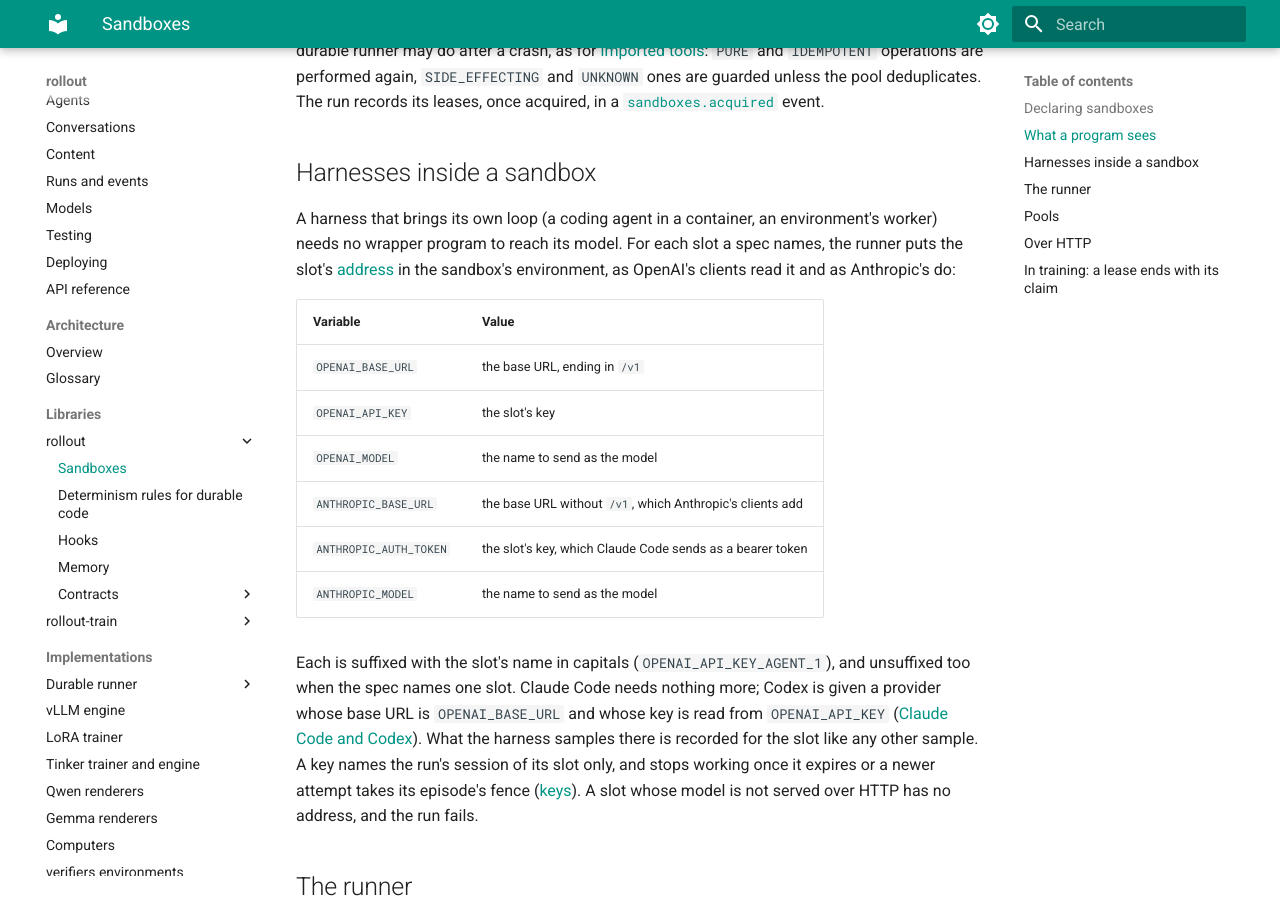
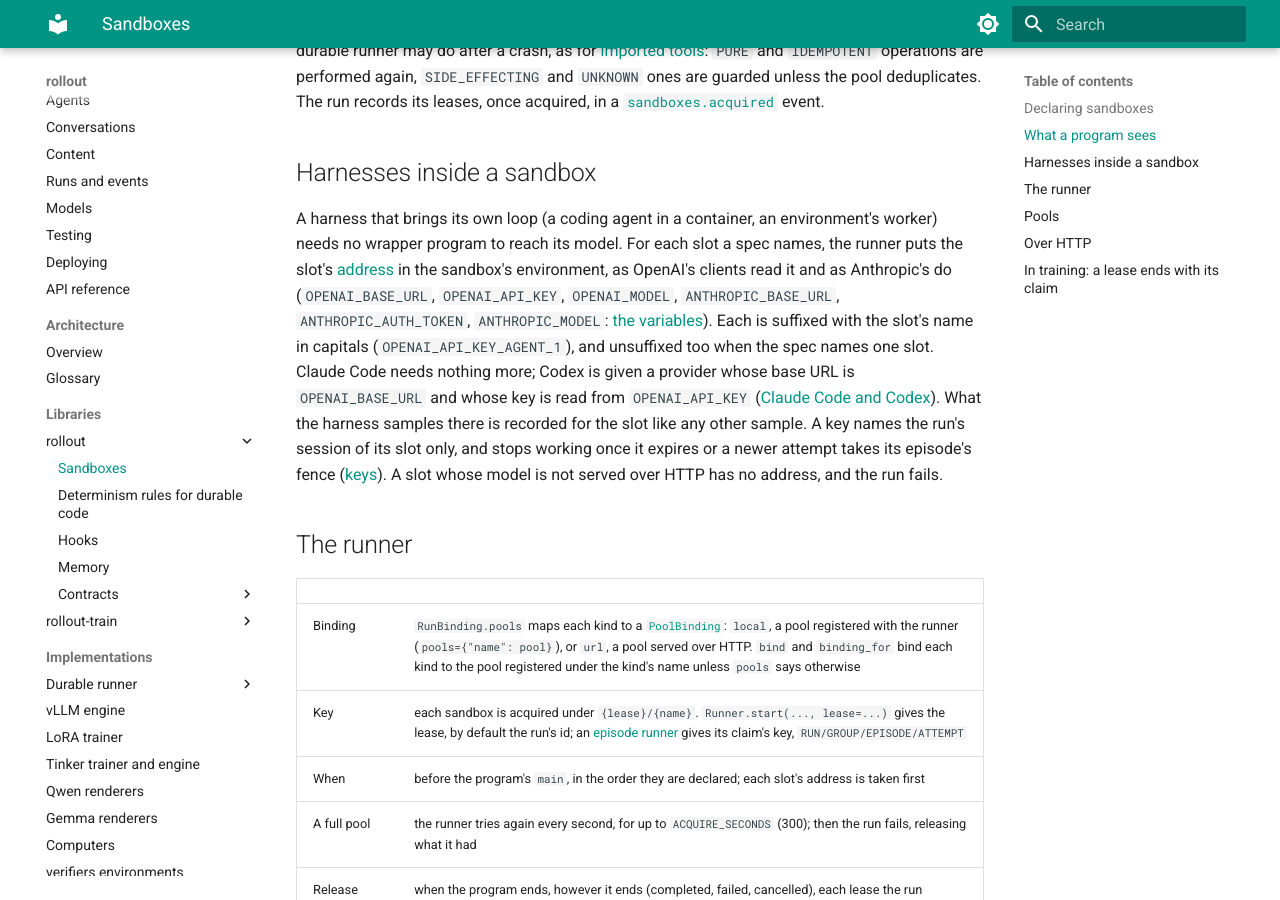
Before and after one commit to by77er/distributed_agents_environments, an MkDocs documentation site: the page built from docs/libraries/rollout/sandboxes.md, in a window 1280 px wide and 900 px high, scrolled down 2891 px. Built offline with MkDocs 1.6.1 and Material for MkDocs 9.7.7, drawn with Linux system fonts in a browser that asks for light colours.

Commit message:
Docs: say the harness's variables and the hooks rule once, on the gateway's page
The table of variables a sandbox's harness is given was written on the
sandboxes page and the gateway's; the rule that only a gateway in the
runner's process tells the runner's hooks of a harness's samples was
written on five pages. The gateway's page holds each; the others link.

Co-Authored-By: Claude Opus 5.5 <noreply@anthropic.com>
Claude-Session: https://claude.ai/code/session_01AxRszaiGt82VWkd91J1awf

```diff
--- a/docs/libraries/rollout/sandboxes.md
+++ b/docs/libraries/rollout/sandboxes.md
@@ -100,19 +100,10 @@ acquired, in a [`sandboxes.acquired`](contracts/run-events.md#lifecycle) event.
 A harness that brings its own loop (a coding agent in a container, an environment's worker) needs no wrapper program
 to reach its model. For each slot a spec names, the runner puts the slot's
 [address](../rollout-train/harness-endpoint.md) in the sandbox's environment, as OpenAI's clients read it and as
-Anthropic's do:
-
-| Variable | Value |
-|---|---|
-| `OPENAI_BASE_URL` | the base URL, ending in `/v1` |
-| `OPENAI_API_KEY` | the slot's key |
-| `OPENAI_MODEL` | the name to send as the model |
-| `ANTHROPIC_BASE_URL` | the base URL without `/v1`, which Anthropic's clients add |
-| `ANTHROPIC_AUTH_TOKEN` | the slot's key, which Claude Code sends as a bearer token |
-| `ANTHROPIC_MODEL` | the name to send as the model |
-
-Each is suffixed with the slot's name in capitals (`OPENAI_API_KEY_AGENT_1`), and unsuffixed too when the spec names
-one slot. Claude Code needs nothing more; Codex is given a provider whose base URL is `OPENAI_BASE_URL` and whose key
+Anthropic's do (`OPENAI_BASE_URL`, `OPENAI_API_KEY`, `OPENAI_MODEL`, `ANTHROPIC_BASE_URL`, `ANTHROPIC_AUTH_TOKEN`,
+`ANTHROPIC_MODEL`: [the variables](../rollout-train/gateway.md#claude-code-and-codex)). Each is suffixed with the
+slot's name in capitals (`OPENAI_API_KEY_AGENT_1`), and unsuffixed too when the spec names one slot. Claude Code
+needs nothing more; Codex is given a provider whose base URL is `OPENAI_BASE_URL` and whose key
 is read from `OPENAI_API_KEY` ([Claude Code and Codex](../rollout-train/gateway.md#claude-code-and-codex)). What the
 harness samples there is recorded for the slot like any other sample. A key names
 the run's session of its slot only, and stops working once it expires or a newer attempt takes its episode's fence
```
Also changed, not shown: docs/libraries/rollout-train/gateway.md (+5 -3 lines), docs/libraries/rollout-train/harness-endpoint.md (+2 -3 lines), docs/libraries/rollout/contracts/model-endpoint.md (+1 -1 lines), docs/libraries/rollout/hooks.md (+1 -2 lines).
